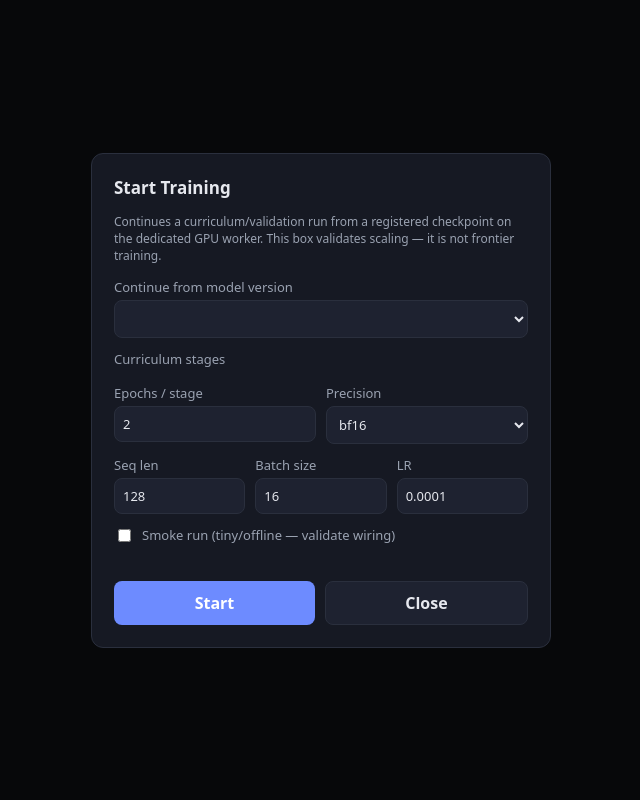
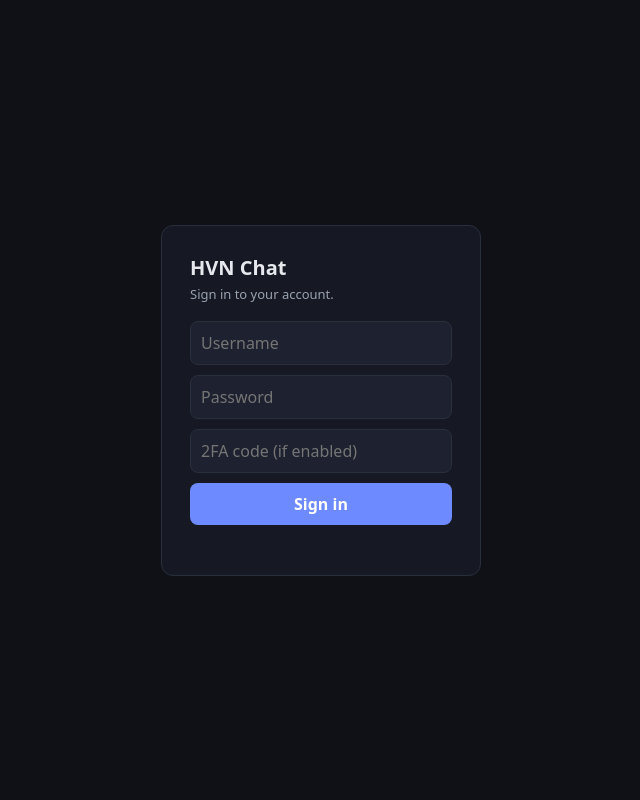
Before and after one commit to komaljeet/kramba-ai, a Django app: template web/chat/templates/chat/index.html in a window 1280 px wide. Shown: the whole page, without its empty margins (319-959 px from the left). Run offline with Django 5.2, Linux system fonts and the light colour scheme; the template is opened without the code that fills it, so the values that code supplies are empty.

Commit message:
fixed django ui

```diff
--- a/web/chat/templates/chat/index.html
+++ b/web/chat/templates/chat/index.html
@@ -14,6 +14,11 @@
       --user: #24304d; --assistant: #1c2130;
     }
     * { box-sizing: border-box; }
+    /* The `hidden` attribute is the app's show/hide switch. The explicit
+       `display:` rules on #login/#sidebar/#main/#training below would otherwise
+       override the UA `[hidden]{display:none}`, leaving every panel (incl. the
+       training modal) permanently visible. Force `hidden` to win. */
+    [hidden] { display: none !important; }
     body { margin: 0; height: 100vh; display: flex; font-family: system-ui, -apple-system, Segoe UI, Roboto, sans-serif;
            background: var(--bg); color: var(--text); }
     button { font: inherit; cursor: pointer; }
```
Also changed, not shown: web/README.md (deleted).
